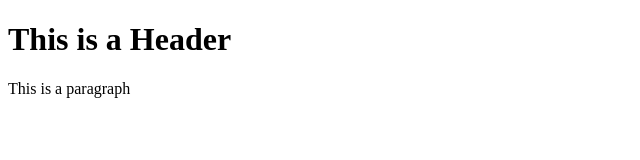
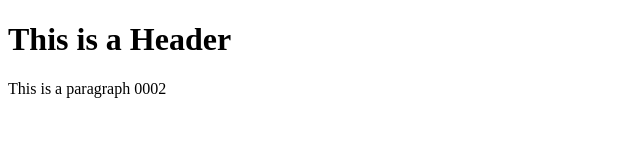
Before and after one commit to Osama-Srour/Git-test, a plain HTML site: page index.html in a window 1280 px wide. Shown: the full height of the page, 0-640 px from the left. Drawn offline with Linux system fonts and the light colour scheme.

Commit message:
secand commit

```diff
--- a/index.html
+++ b/index.html
@@ -4,6 +4,6 @@
 
     <body>
         <h1>This is a Header</h1>
-        <p>This is a paragraph</p>
+        <p>This is a paragraph 0002</p>
     </body>
 </html>
```
